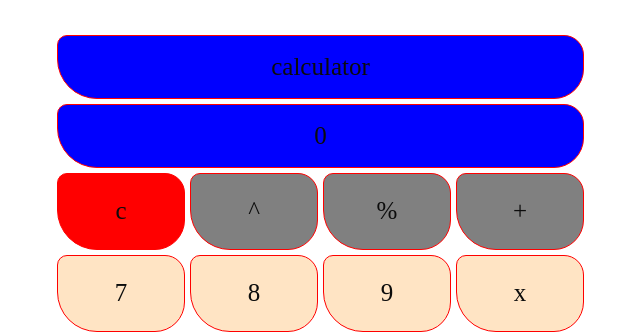
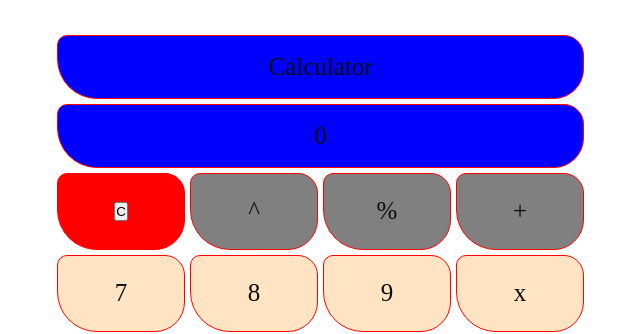
Before and after one commit to HugoHer/calculator, a plain HTML site: page index.html in a window 1280 px wide. Shown: the top 334 px of the page, 48-688 px from the left. Drawn offline with Linux system fonts and the light colour scheme.

Commit message:
third commit

```diff
--- a/index.html
+++ b/index.html
@@ -9,9 +9,9 @@
 </head>
 <body>
   <div class="container">
-      <div class="box__text">calculator</div>
+      <div class="box__text">Calculator</div>
       <div class="box__number--text">0</div>
-      <div class="box__number--c">c </div>
+      <div class="box__number--c"> <button type="reset">C </button> </div>
       <div class="box__number--expo">^</div>
       <div class="box__number--por">%</div>
       <div class="box__number--sum">+</div>
```
